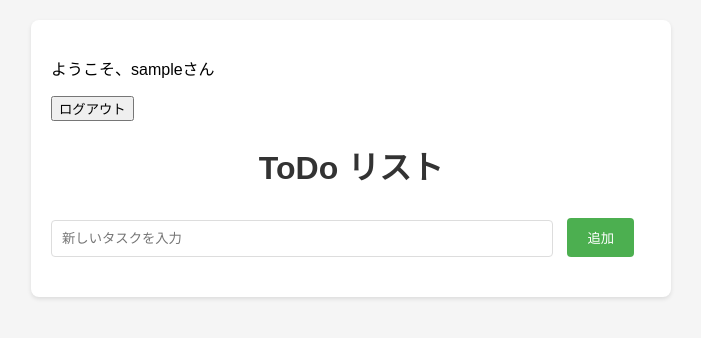
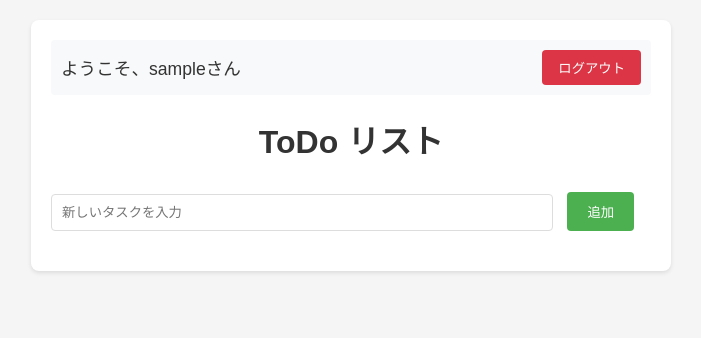
Before and after one commit to Ryumeann/todo_app, a Flask app: page / in a window 1280 px wide. Shown: the top 338 px of the page, without its empty margins (289-990 px from the left). Run offline with Flask 3, Linux system fonts and the light colour scheme; the visitor is signed in with stand-in values (Sample User, id 1); data that the repository does not hold is empty.

Commit message:
ログインフォームの装飾 - TodoAPP

```diff
--- a/static/style.css
+++ b/static/style.css
@@ -63,6 +63,10 @@ h1 {
     border-radius: 4px;
 }
 
+
+
+
+
 /*削除機能関連の装飾*/
 .delete-btn {
     background-color: #ff4444;
@@ -110,6 +114,9 @@ input[type="checkbox"] {
 
 
 
+
+
+
 /*編集機能の装飾*/
 .edit-form {
     flex-grow: 1;     /* 追加：利用可能なスペースを埋める */
@@ -154,3 +161,91 @@ input[type="checkbox"] {
     gap: 5px;         /* 追加：ボタン間の間隔 */
     flex-shrink: 0;   /* 追加：ボタンは縮まない */
 }
+
+
+
+
+
+
+
+
+/* 認証フォーム関連のスタイル */
+.auth-form {
+    max-width: 400px;
+    margin: 0 auto;
+    padding: 20px;
+}
+
+.form-group {
+    margin-bottom: 15px;
+}
+
+.form-group input {
+    width: 100%;
+    padding: 10px;
+    border: 1px solid #ddd;
+    border-radius: 4px;
+    font-size: 16px;
+}
+
+.auth-links {
+    margin-top: 20px;
+    text-align: center;
+}
+
+.auth-links a {
+    color: #4CAF50;
+    text-decoration: none;
+}
+
+.auth-links a:hover {
+    text-decoration: underline;
+}
+
+/* アラートメッセージのスタイル */
+.alert {
+    padding: 10px;
+    margin-bottom: 20px;
+    background-color: #f44336;
+    color: white;
+    border-radius: 4px;
+    text-align: center;
+}
+
+
+/* index.htmlアクセス時のユーザー名表示とログアウト関連の装飾 */
+
+/* ユーザーヘッダーのスタイル */
+.user-header {
+    display: flex;
+    justify-content: space-between;
+    align-items: center;
+    margin-bottom: 20px;
+    padding: 10px;
+    background-color: #f8f9fa;
+    border-radius: 4px;
+}
+
+.welcome-message {
+    margin: 0;
+    color: #333;
+    font-size: 1.1em;
+}
+
+.logout-btn {
+    padding: 8px 16px;
+    background-color: #dc3545;
+    color: white;
+    border: none;
+    border-radius: 4px;
+    cursor: pointer;
+    transition: background-color 0.3s;
+}
+
+.logout-btn:hover {
+    background-color: #c82333;
+}
+
+.logout-form {
+    margin: 0;
+}
```
